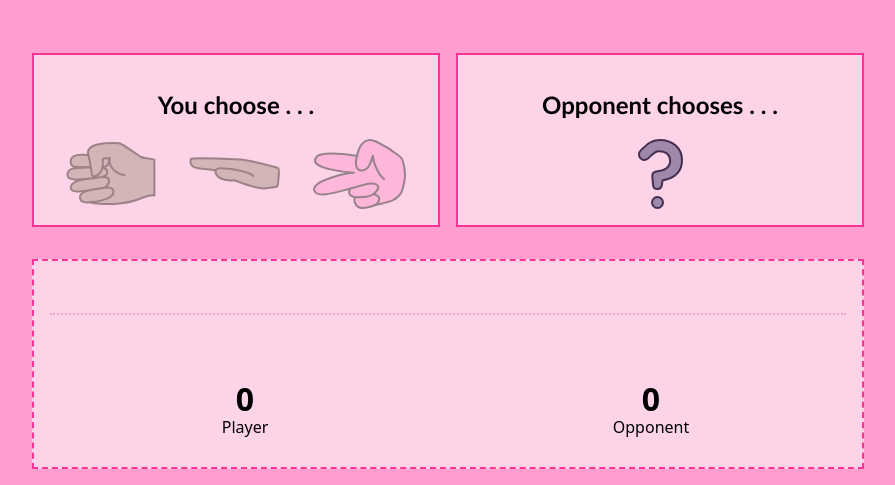
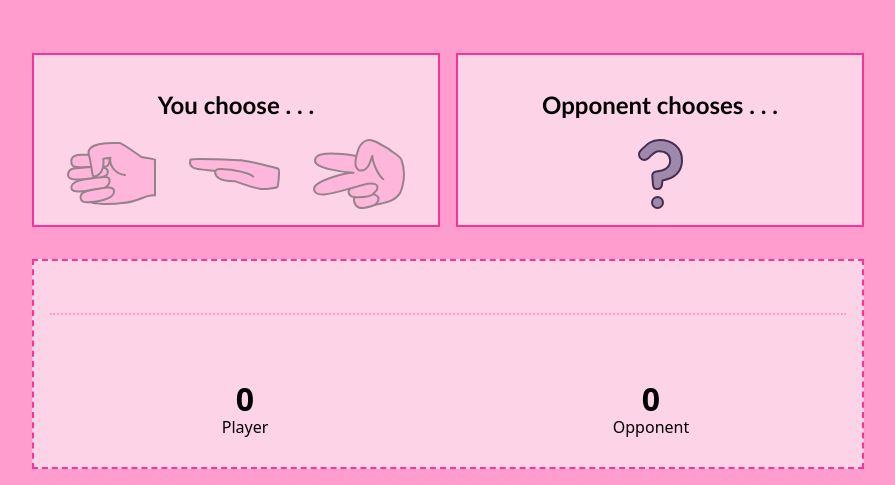
Before and after one commit to aschieff/avaprojectfour, a plain HTML site: page index.html in a window 1280 px wide. Shown: the part 394-879 px from the top of the page, without its empty margins (192-1087 px from the left). Drawn offline with Linux system fonts and the light colour scheme.

Commit message:
made hands pink

```diff
--- a/index.html
+++ b/index.html
@@ -15,9 +15,9 @@
       <section class="pchoice">
         <h2>You choose . . .</h2>
         <div class="images">
-          <img id="r-img" src="svg/rock.svg" alt="hand as rock" onclick="choice('rock')">
-          <img id="p-img" src="svg/paper.svg" alt="hand as paper" onclick="choice('paper')">
-          <img id="s-img" src="svg/new.svg" alt="hand as scissors" onclick="choice('scissors')">
+          <img id="r-img" src="svg/therealrock.svg" alt="hand as rock" onclick="choice('rock')">
+          <img id="p-img" src="svg/newpaper.svg" alt="hand as paper" onclick="choice('paper')">
+          <img id="s-img" src="svg/newscissors.svg" alt="hand as scissors" onclick="choice('scissors')">
         </div>
       </section>
       <section class="ochoice">
```
Also changed, not shown: svg/newpaper.svg (added), svg/newscissors.svg (renamed from svg/new.svg), svg/random.svg (added), svg/therealrock.svg (added).
